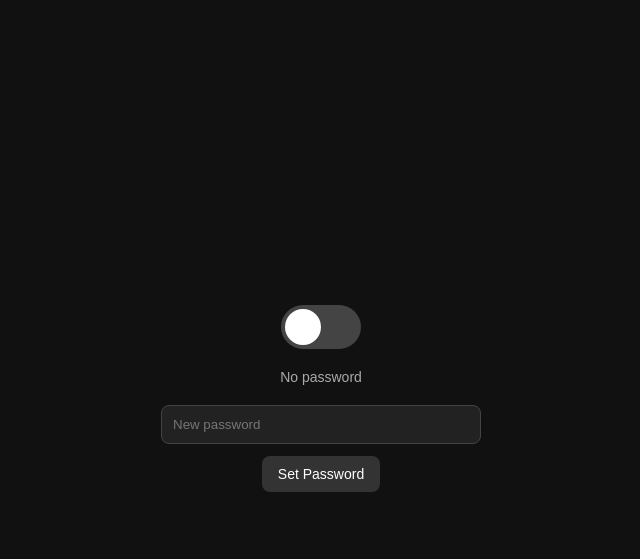
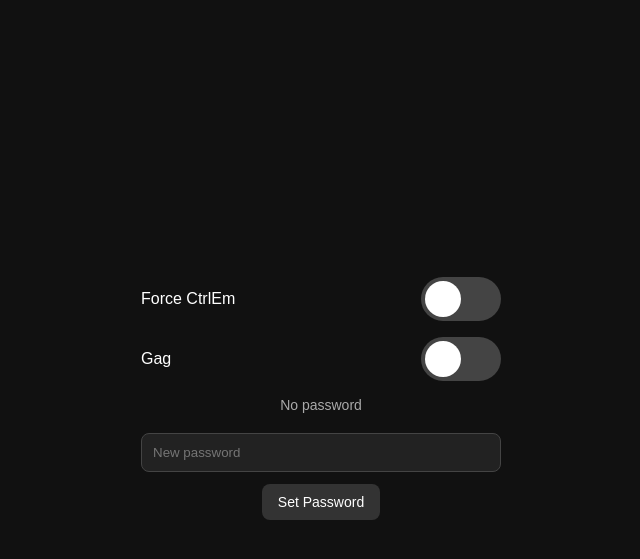
Before and after one commit to novanopi/toggles, a Flask app: page / in a window 1280 px wide. Shown: the top 559 px of the page, without its empty margins (319-959 px from the left). Run offline with Flask 3, Linux system fonts and the light colour scheme; data comes from the database, SQL or seed files in the repository.

Commit message:
Add toggle functionality for Force CtrlEm and Gag

```diff
--- a/templates/index.html
+++ b/templates/index.html
@@ -24,11 +24,26 @@
 
         .container {
             width: 100%;
-            max-width: 320px;
+            max-width: 360px;
             text-align: center;
         }
 
+        .toggle-row {
+            display: flex;
+            align-items: center;
+            justify-content: space-between;
+            width: 100%;
+            margin-bottom: 16px;
+        }
+
+        .toggle-label {
+            font-size: 16px;
+            color: white;
+            text-align: left;
+        }
+
         .toggle {
+            flex-shrink: 0;
             width: 80px;
             height: 44px;
             border-radius: 999px;
@@ -36,7 +51,6 @@
             padding: 4px;
             cursor: pointer;
             transition: background 0.2s;
-            margin: 0 auto 20px;
         }
 
         .toggle::after {
@@ -127,11 +141,33 @@
 
 <div class="container">
 
-    <div
-        id="toggle"
-        class="toggle {% if enabled %}on{% endif %}"
-        onclick="toggleState()"
-    ></div>
+    <!-- Force CtrlEm -->
+    <div class="toggle-row">
+        <div class="toggle-label">
+            Force CtrlEm
+        </div>
+
+        <div
+            id="forceCtrlEmToggle"
+            class="toggle {% if enabled %}on{% endif %}"
+            onclick="toggleForceCtrlEm()"
+        ></div>
+    </div>
+
+
+    <!-- Gag -->
+    <div class="toggle-row">
+        <div class="toggle-label">
+            Gag
+        </div>
+
+        <div
+            id="gagToggle"
+            class="toggle {% if gagged %}on{% endif %}"
+            onclick="toggleGag()"
+        ></div>
+    </div>
+
 
     <div id="status" class="status">
         {% if password_set %}
@@ -205,8 +241,8 @@
 
 <script>
 
-async function toggleState() {
-    const toggle = document.getElementById("toggle");
+async function toggleForceCtrlEm() {
+    const toggle = document.getElementById("forceCtrlEmToggle");
 
     const newState = !toggle.classList.contains("on");
 
@@ -231,7 +267,37 @@ async function toggleState() {
 
     const data = await response.json();
 
-    toggle.classList.toggle("on", data.enabled);
+    toggle.classList.toggle("on", data.is_forced_ctrlem);
+}
+
+
+async function toggleGag() {
+    const toggle = document.getElementById("gagToggle");
+
+    const newState = !toggle.classList.contains("on");
+
+    const response = await fetch("/gag", {
+        method: "POST",
+        headers: {
+            "Content-Type": "application/json"
+        },
+        body: JSON.stringify({
+            gagged: newState
+        })
+    });
+
+    if (response.status === 403) {
+        showUnlockPanel();
+        return;
+    }
+
+    if (!response.ok) {
+        return;
+    }
+
+    const data = await response.json();
+
+    toggle.classList.toggle("on", data.is_gagged);
 }
 
 
@@ -360,10 +426,12 @@ function updateUI(passwordSet, authenticated) {
     const status = document.getElementById("status");
 
     setPanel.classList.toggle("hidden", passwordSet);
+
     unlockPanel.classList.toggle(
         "hidden",
         !passwordSet || authenticated
     );
+
     managePanel.classList.toggle(
         "hidden",
         !passwordSet || !authenticated
```
